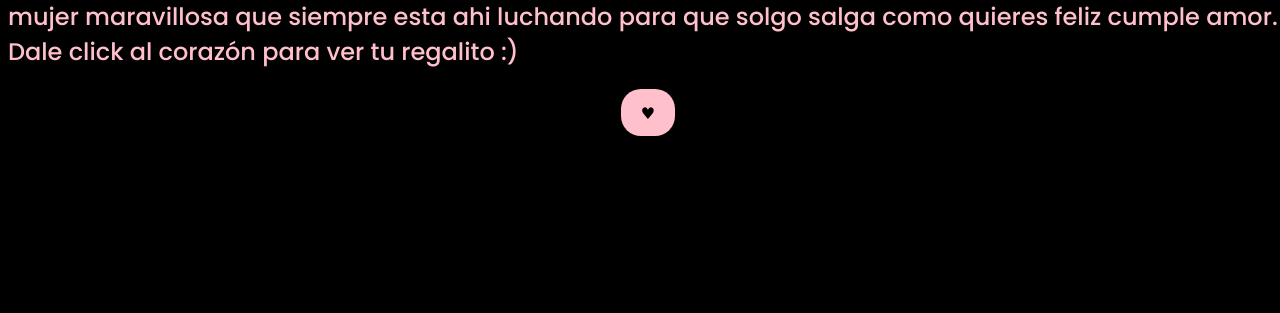
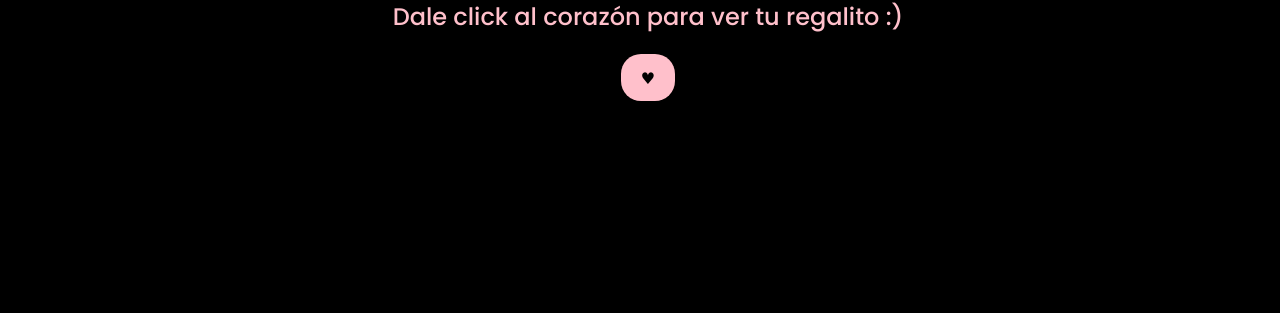
Before and after one commit to josv2003/Tarjeta-de-cumple, a plain HTML site: page index.html in a window 1280 px wide. Shown: the part 503-816 px from the top of the page. Drawn offline with Linux system fonts and the light colour scheme.

Commit message:
Update index.html

```diff
--- a/index.html
+++ b/index.html
@@ -38,10 +38,10 @@
     </div>
     <div class="description">
         <span>
-            Amor como me da gusto que te vaya tan bien hoy en tu cumple,
-            estoy muy feliz por ti en serio, eres una mujer maravillosa que
-            siempre esta ahi luchando para que solgo salga como quieres feliz
-            cumple amor.
+<!--             Ya cumples tus 20 añitos amor y no puedo sentirme de otra forma que no sea feliz porque
+            haz crecido mucho y te estás convirtiendo en una mujer increíble que admiro mucho por lo
+            buena y maravillosa persona que eres. -->
+<!--             Amor hoy en tu día no podin faltar tu bonitas flores :) -->
             Dale click al corazón para ver tu regalito :)
         </span>
     </div>
```
